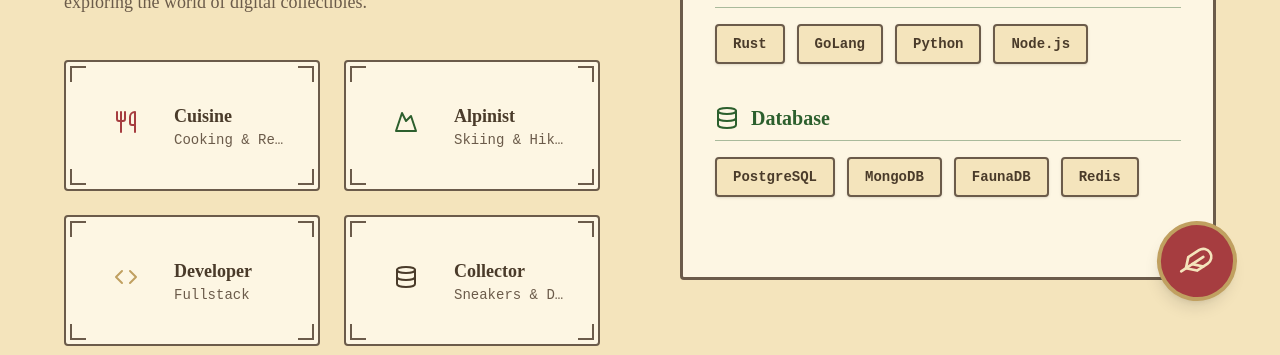
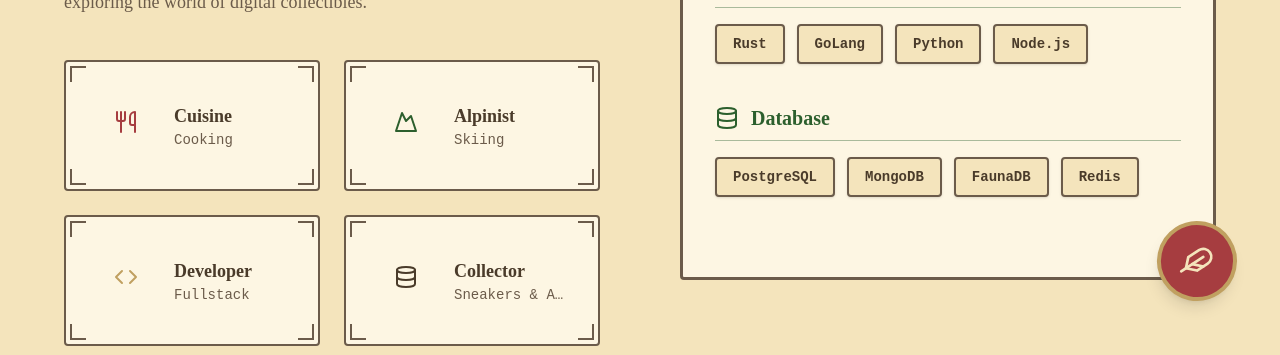
Before and after one commit to PumPum7/svelte-portfolio, an Astro site: page / in a window 1280 px wide. Shown: the part 1280-1635 px from the top of the page. Built offline with nearby package versions, Linux system fonts and the light colour scheme; Astro itself is replaced by a stand-in of ours.

Commit message:
little design fixes

```diff
--- a/src/components/Portfolio.svelte
+++ b/src/components/Portfolio.svelte
@@ -43,6 +43,7 @@
 	<VintageBackground />
 	<Navbar {activeSection} />
 
+	<main>
 		<!-- HERO SECTION -->
 		<div id="home" class="relative flex h-screen items-center justify-center overflow-hidden">
 		<VintageMountains {scrollY} />
@@ -107,6 +108,7 @@
 			<!-- CONTACT SECTION -->
 			<ContactOptions></ContactOptions>
 		</div>
+	</main>
 </div>
 
 <style>
--- a/src/components/Sections/AboutMe.svelte
+++ b/src/components/Sections/AboutMe.svelte
@@ -26,13 +26,13 @@
 	};
 
 	const interests = [
-		{ icon: 'utensils', title: 'Cuisine', desc: 'Cooking & Recipes', color: 'text-deep-red' },
-		{ icon: 'mountain', title: 'Alpinist', desc: 'Skiing & Hiking', color: 'text-forest-green' },
+		{ icon: 'utensils', title: 'Cuisine', desc: 'Cooking', color: 'text-deep-red' },
+		{ icon: 'mountain', title: 'Alpinist', desc: 'Skiing', color: 'text-forest-green' },
 		{ icon: 'code', title: 'Developer', desc: 'Fullstack', color: 'text-gold' },
 		{
 			icon: 'database',
 			title: 'Collector',
-			desc: 'Sneakers & Digital Art',
+			desc: 'Sneakers & Art',
 			color: 'text-sepia-dark'
 		}
 	];
```
Lines whose indentation alone changed are shown as unchanged.
